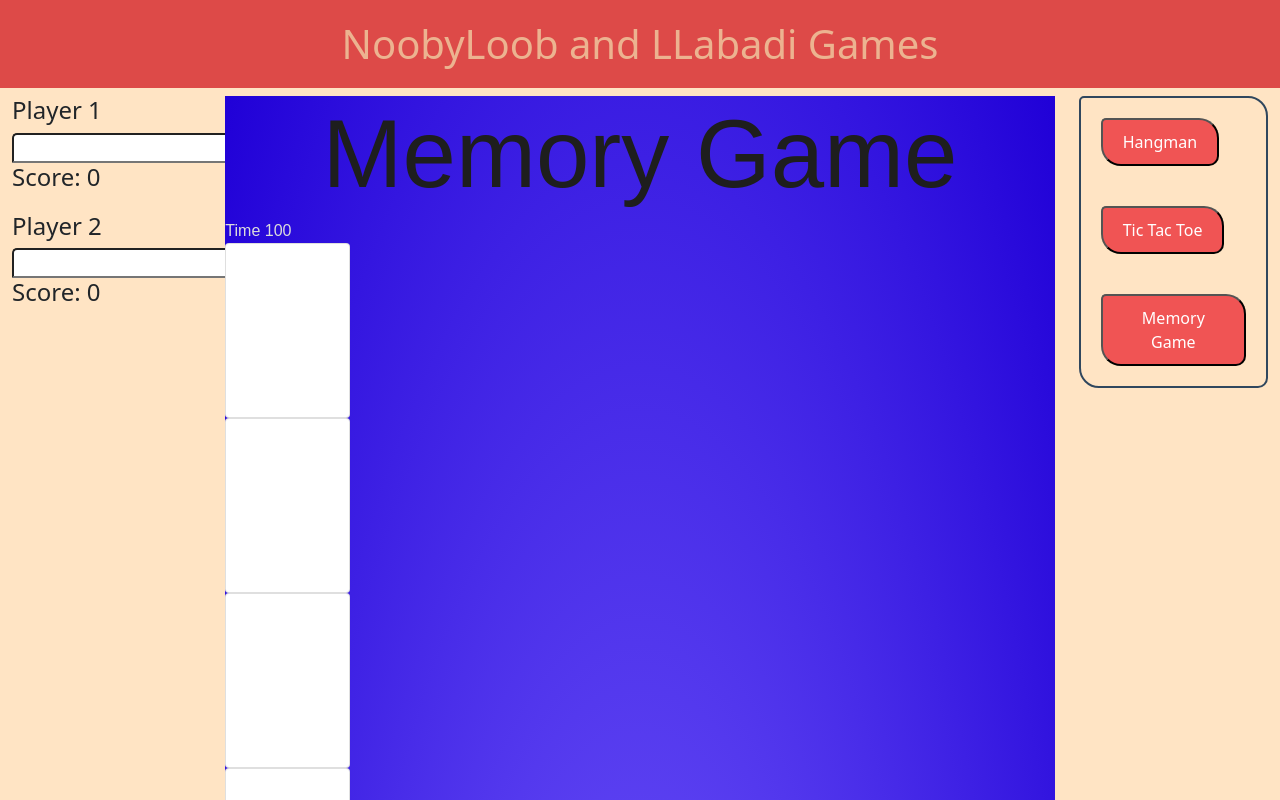
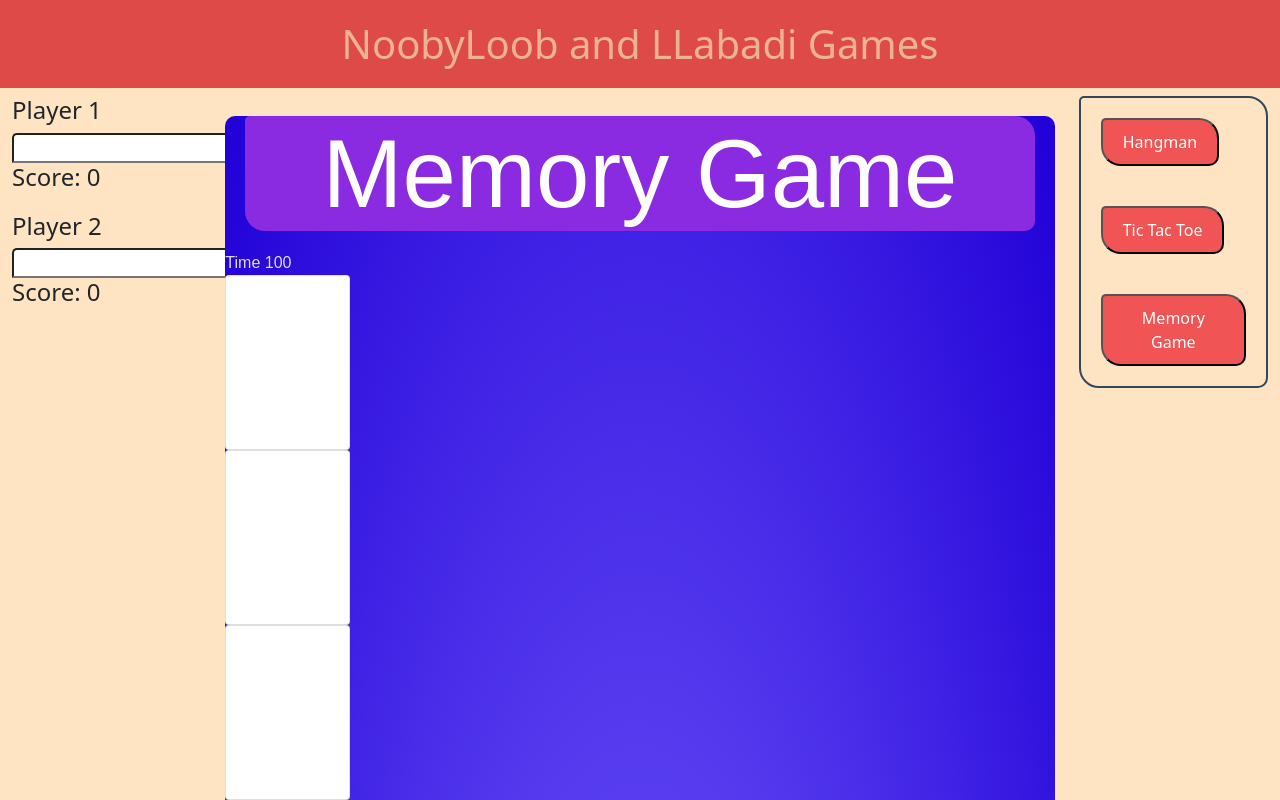
Before and after one commit to mohdLabadi/topics-project, a React (Create React App) app: page / in a window 1280 px wide. Both pictures are taken after a click on the button "Memory Game". Shown: the top 800 px of the page. Built offline with nearby package versions, Linux system fonts and the light colour scheme.

Commit message:
new commit

```diff
--- a/src/options/memoryGame.css
+++ b/src/options/memoryGame.css
@@ -8,15 +8,19 @@ html{
 }
 body{
     margin:0;
-    background: radial-gradient(rgb(122,99,255),rgb(32,0,215))
-
+    background: radial-gradient(rgb(122,99,255),rgba(32, 0, 215));
+    border-radius: 10px;
 }
 
 .page-title{
-    color: rgb(30,30,30);
+    background-color:blueviolet;
+    color: white;
     font-family: "Audiowide", sans-serif;
     text-align:center;
     font-size: 6em;
+    border-radius: 5px 20px 10px 20px;
+    margin-top: 50px;
+    margin: 20px;
 }
 
 .game-info-container{
@@ -36,12 +40,10 @@ body{
     justify-content: center;
 }
 .card{
-    background-color: black;
+    background-color: purple;
     height: 175px;
     width:125px;
 }
-
-
 
 .card-face{
     position: absolute;
```
